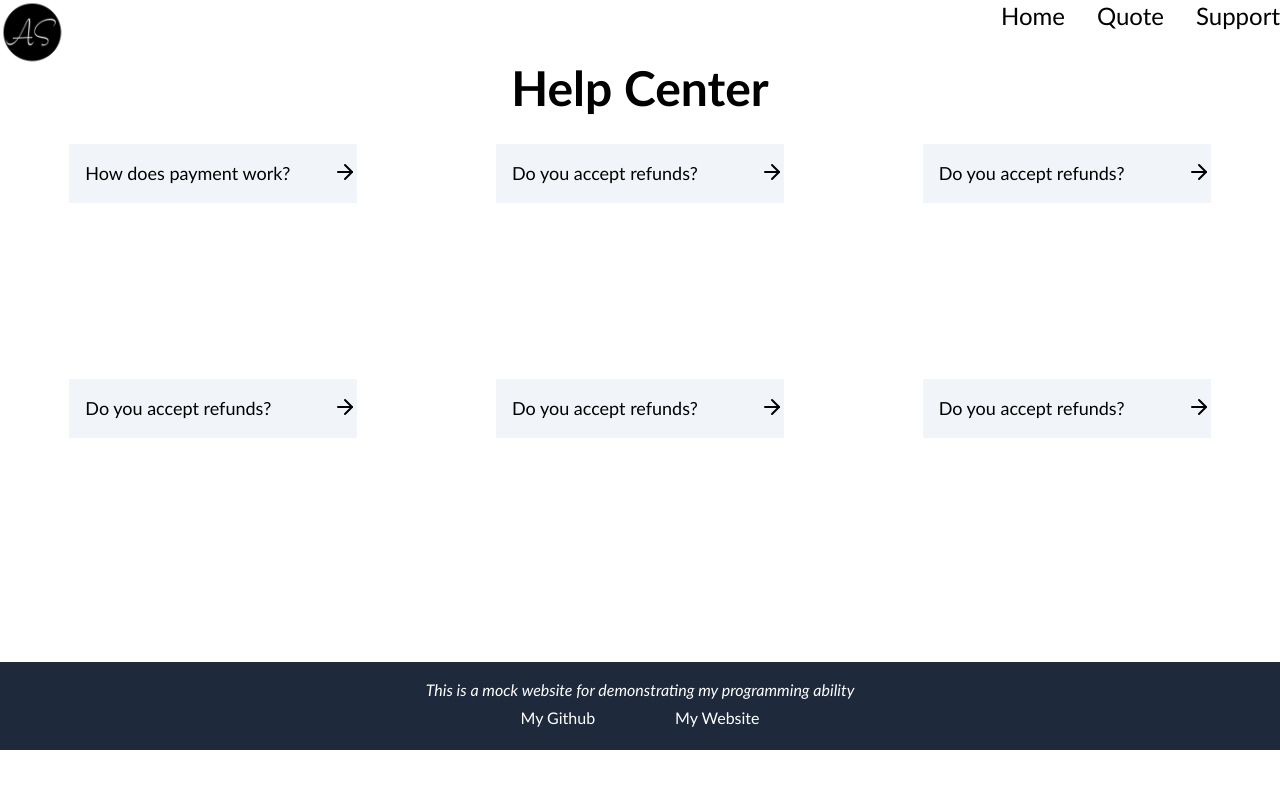
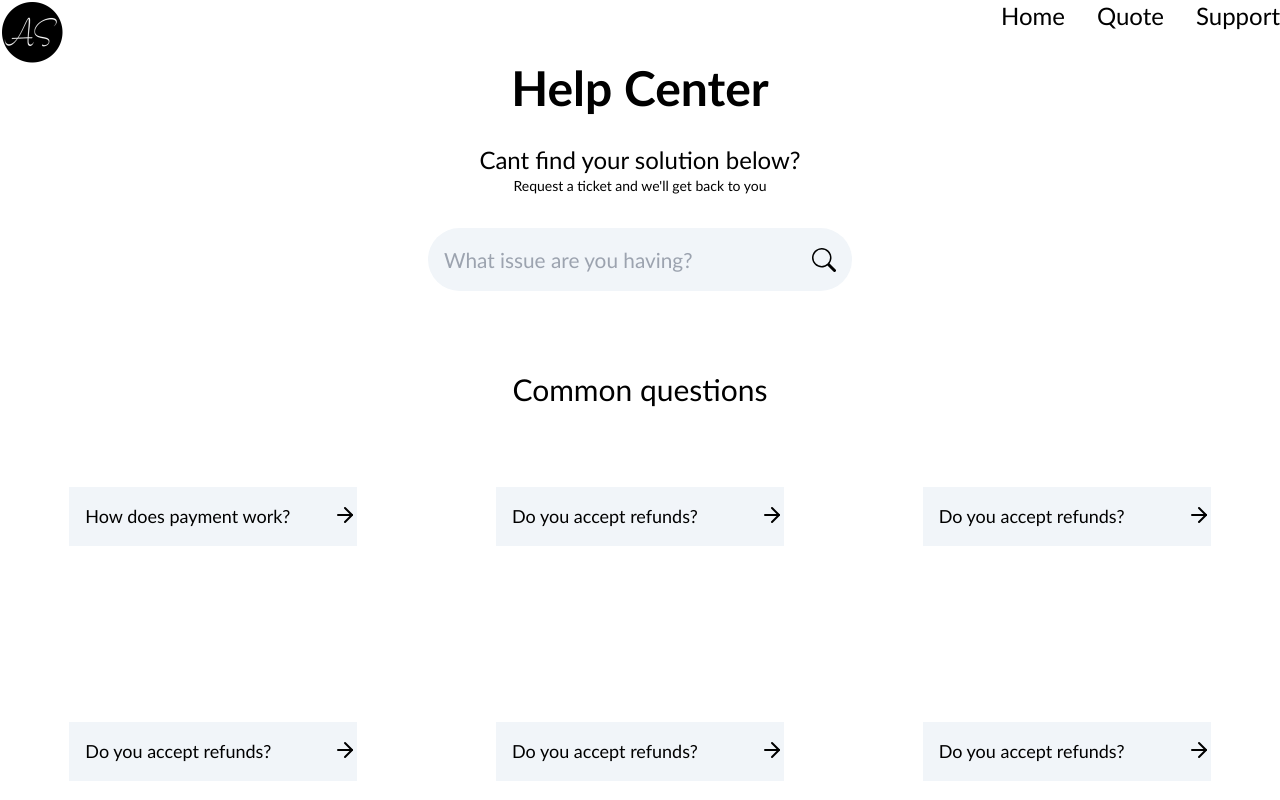
Before and after one commit to AroonSalotra/freelance-website, a Next.js app: page /support in a window 1280 px wide. Shown: the top 800 px of the page. Built offline with nearby package versions, Linux system fonts and the light colour scheme.

Commit message:
add search to support page

```diff
--- a/components/SupportTab.tsx
+++ b/components/SupportTab.tsx
@@ -20,7 +20,7 @@ const SupportTab = ({ title, body }: TProps) => {
             <button onClick={() => setShowSupportTab(!showSupportTab)}
                 className="flex justify-between bg-slate-100 py-4">
 
-                <p className="pl-4 text-left w-[16.5rem] text-[18px] font-thin">{title}</p>
+                <p className="w-screen pl-4 text-left sm:w-[16.5rem] text-[18px] font-thin">{title}</p>
 
                 <FiArrowRight
                     className={`text-2xl transition-transform hidden
--- a/data/support-data.json
+++ b/data/support-data.json
@@ -1,26 +1,32 @@
 [
     {
         "title": "How does payment work?",
-        "body": "For the monthly plan, you will pay once the transaction has been accepted, for the single payment - payment will be requested before the website is pushed to your chosen domain"
+        "body": "For the monthly plan, you will pay once the transaction has been accepted, for the single payment - payment will be requested before the website is pushed to your chosen domain",
+        "id": "SPRT-PAYMENT"
     },
     {
         "title": "Do you accept refunds?",
-        "body": "No refunds for our monthly plan however you may cancel before your next monthly payment, for the single payment - refunds are only considered within 7 days of the website being published"
+        "body": "No refunds for our monthly plan however you may cancel before your next monthly payment, for the single payment - refunds are only considered within 7 days of the website being published",
+        "id": "SPRT-REFUND"
     },
     {
         "title": "Do you accept refunds?",
-        "body": "No refunds for our monthly plan however you may cancel before your next monthly payment, for the single payment - refunds are only considered within 7 days of the website being published"
+        "body": "No refunds for our monthly plan however you may cancel before your next monthly payment, for the single payment - refunds are only considered within 7 days of the website being published",
+        "id": "SPRT-OTHER1"
     },
     {
         "title": "Do you accept refunds?",
-        "body": "No refunds for our monthly plan however you may cancel before your next monthly payment, for the single payment - refunds are only considered within 7 days of the website being published"
+        "body": "No refunds for our monthly plan however you may cancel before your next monthly payment, for the single payment - refunds are only considered within 7 days of the website being published",
+        "id": "SPRT-OTHER2"
     },
     {
         "title": "Do you accept refunds?",
-        "body": "No refunds for our monthly plan however you may cancel before your next monthly payment, for the single payment - refunds are only considered within 7 days of the website being published"
+        "body": "No refunds for our monthly plan however you may cancel before your next monthly payment, for the single payment - refunds are only considered within 7 days of the website being published",
+        "id": "SPRT-OETHER3"
     },
     {
         "title": "Do you accept refunds?",
-        "body": "No refunds for our monthly plan however you may cancel before your next monthly payment, for the single payment - refunds are only considered within 7 days of the website being published"
+        "body": "No refunds for our monthly plan however you may cancel before your next monthly payment, for the single payment - refunds are only considered within 7 days of the website being published",
+        "id": "SPRT-OTHER4"
     }
 ]
--- a/pages/support.tsx
+++ b/pages/support.tsx
@@ -1,21 +1,60 @@
 import { FiArrowRight } from "react-icons/fi"
-import { useState, Fragment } from "react"
+import React, { useState, Fragment } from "react"
 import SupportTab from "../components/SupportTab"
 import SupportData from "../data/support-data.json"
+import { BsSearch } from "react-icons/bs"
 
 const Support = () => {
 
-    console.log(SupportData)
+    // console.log(SupportData)
 
     const [showSupportTab, setShowSupportTab] = useState<boolean>(false)
+    const [searchValue, setSearchValue] = useState("")
+
+    const handleChangeSearch = (e: React.FormEvent<HTMLInputElement>) => {
+        // e.preventDefault()
+        const { value } = e.target as HTMLInputElement
+        setSearchValue(value)
+    }
+
+    const handleSubmit = (e: React.FormEvent<HTMLFormElement>) => {
+        e.preventDefault()
+        setSearchValue(s => "")
+
+    }
 
     return (
         <div>
             <h1 className="text-5xl font-semibold py-8">Help Center</h1>
 
-            <div className="flex flex-col items-center place-items-center items-start gap-y-8 sm:grid sm:grid-cols-2 md:grid-cols-3">
-                {SupportData.map(({ title, body }) => {
-                    return <Fragment key={title}>
+
+
+            <h2 className="text-2xl">Cant find your solution below? </h2>
+            <p className="text-sm light">Request a ticket and we&apos;ll  get back to you</p>
+
+            <form onSubmit={handleSubmit}
+                className="flex justify-center pt-8">
+
+
+                <input className="w-96 p-4 rounded-full rounded-r-none bg-slate-100 text-[1.3rem]"
+                    type="search"
+                    value={searchValue}
+                    onChange={handleChangeSearch}
+                    name=""
+                    id=""
+                    placeholder="What issue are you having?"
+                />
+
+                <button className="bg-slate-100 pr-4 rounded-r-full text-2xl">
+                    <BsSearch />
+                </button>
+
+            </form>
+
+            <h2 className="pt-20 text-3xl">Common questions</h2>
+            <div className="flex flex-col items-center place-items-center items-start pb-12 gap-y-8 sm:grid sm:grid-cols-3 pt-20">
+                {SupportData.map(({ title, body, id }) => {
+                    return <Fragment key={id}>
                         <SupportTab title={title} body={body} />
                     </Fragment>
                 })}
--- a/styles/globals.css
+++ b/styles/globals.css
@@ -98,6 +98,21 @@ legend {
   @apply pb-0 border-b-2 border-black text-2xl
 }
 
+input[type=search] {
+  outline: none;
+}
+
+/* Clears search bar cross from IE */
+input[type=search]::-ms-clear {  display: none; width : 0; height: 0; }
+input[type=search]::-ms-reveal {  display: none; width : 0; height: 0; }
+
+/* Clears search bar cross from Chrome */
+input[type="search"]::-webkit-search-decoration,
+input[type="search"]::-webkit-search-cancel-button,
+input[type="search"]::-webkit-search-results-button,
+input[type="search"]::-webkit-search-results-decoration { display: none; }
+
+
 input[type=checkbox]::before {
   content: "";
   width: 1em;
```
